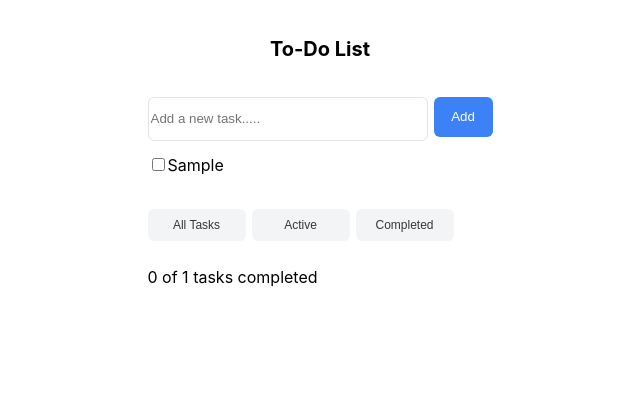
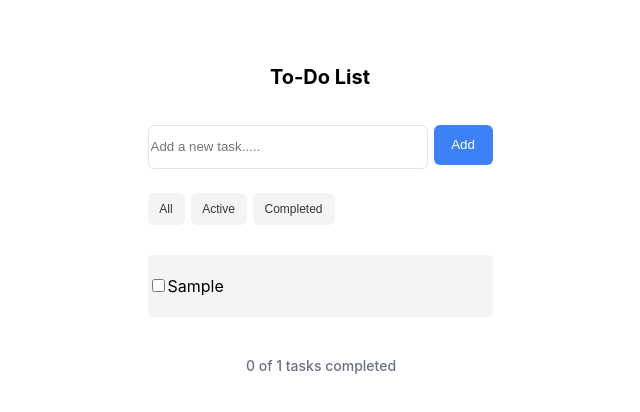
Before and after one commit to Bat-World/todoWithReact, a React (Create React App) app: page / in a window 1280 px wide. Both pictures are taken after typing "Sample" into the empty fields and a click on the button "Add". Shown: the top 412 px of the page, without its empty margins (304-944 px from the left). Built offline with nearby package versions, Linux system fonts and the light colour scheme.

Commit message:
fixed design, working  check box

```diff
--- a/src/App.css
+++ b/src/App.css
@@ -1,10 +1,7 @@
-
-
-
 body {
   padding: 0;
   margin: 0;
-  background-color: rgb(255, 255, 255);
+  background-color: white;
   display: flex;
   align-items: center;
   justify-content: center;
@@ -12,16 +9,15 @@ body {
 
 #container {
   width: 377px;
-  height: 290px;
   background-color: #fff;
   display: flex;
   justify-content: center;
   flex-direction: column;
+  margin-top: 50px;
 }
 
 #upper-section {
   width: 345px;
-  height: 187px;
   display: flex;
   flex-direction: column;
   gap: 20px;
@@ -63,13 +59,32 @@ body {
   width: 345px;
   height: 42px;
   gap: 6px;
+  margin-top: 30px;
 }
 
-#all-tasks-button,
-#active-tasks-button,
+#all-tasks-button
+{
+  width: 37px;
+  height: 32px;
+  border: none;
+  border-radius: 6px;
+  background-color: #F3F4F6;
+  color: #363636;
+  font-size: 12px;
+}
+#active-tasks-button
+{
+  width: 56px;
+  height: 32px;
+  border: none;
+  border-radius: 6px;
+  background-color: #F3F4F6;
+  color: #363636;
+  font-size: 12px;
+}
 #completed-tasks-button
  {
-  width: 98px;
+  width: 82px;
   height: 32px;
   border: none;
   border-radius: 6px;
@@ -89,6 +104,24 @@ button.active {
     color: #F9F9F9;
   }
 
+  #task-list-container {
+    width: 345px;
+    display: flex;
+    flex-direction: column;
+    gap: 20px;
+    margin-top: 20px;
+  }
+
+  #list-container{
+    width: 345px;
+    height: 62px;
+    background-color: #F3F4F6;
+    border: none;
+    border-radius: 5px;
+    display: flex;
+    align-items: center;
+  }
+
 
 #number-of-tasks-section {
   width: 347px;
@@ -99,6 +132,8 @@ button.active {
   text-align: center;
   color: #6B7280;
   font-size: 14px;
+  font-weight: 500;
+  margin-top: 40px;
 }
 
 #lower-section {
--- a/src/App.js
+++ b/src/App.js
@@ -2,12 +2,19 @@ import React, { useState } from "react";
 import "./App.css";
 import { v4 as uuidv4 } from "uuid";
 
+const todos = {
+  text: "do homework",
+  status: "ACTIVE" | "COMPLETED",
+id: 1,
+};
 
 function App() {
   const [todos, setTodos] = useState([]);
   const [inputValue, setInputValue] = useState("");
   const [error, setError] = useState("");
   const [numberOfTasks, setNumberOfTasks] = useState(0);
+  const [numOfCompletedTasks, setNumberOfCompletedTasks] = useState(0);
+
 
 
 
@@ -16,21 +23,25 @@ function App() {
  };
 
 
+
  const handleAddButtonClick = () => {
    if (inputValue.length === 0) {
      setError("Please Enter Task");
      return;
    } else {
      setError("");
-     setTodos([...todos, inputValue]);
+     setTodos([...todos, {text: inputValue, id: uuidv4(), status: "ACTIVE"}]);
      setInputValue("");
      setNumberOfTasks(numberOfTasks + 1);
    }
  };
 
  const handleCheckBox = (event) => {
-   console.log(event);
-   setNumberOfTasks (numberOfTasks - 1);
+  if (event.target.checked) {
+    setNumberOfCompletedTasks(numOfCompletedTasks + 1);
+  } else {
+    setNumberOfCompletedTasks(numOfCompletedTasks - 1);
+  }
 };
 
 
@@ -54,26 +65,32 @@ function App() {
              Add
            </button>
          </div>
+       </div>
+       <div id="task-states-section">
+         <button id="all-tasks-button">All</button>
+         <button id="active-tasks-button">Active</button>
+         <button id="completed-tasks-button">Completed</button>
+       </div>
+
+
+<div id="task-list-container">
 {todos.map((todo, index) => (
-           <div key={index}>
+           <div id="list-container" key={index}>
              {" "}
              <input type="checkbox" onChange={handleCheckBox}></input>
-             {todo}
+             {todo.text}
            </div>
          ))}
 </div>
-       <div id="task-states-section">
-         <button id="all-tasks-button">All Tasks</button>
-         <button id="active-tasks-button">Active</button>
-         <button id="completed-tasks-button">Completed</button>
-       </div>
+
+
+
        <div id="number-of-tasks-section">
-
         {/* Gotta ask from teacher */}
        {numberOfTasks === 0 ? (
   <p id="number-of-task">No tasks yet. Add one above!</p>
 ) : (
-  <p>0 of {numberOfTasks} tasks completed</p>
+  <p id="number-of-task">{numOfCompletedTasks} of {numberOfTasks} tasks completed</p>
 )}
 
 
```
Lines whose indentation alone changed are shown as unchanged.
